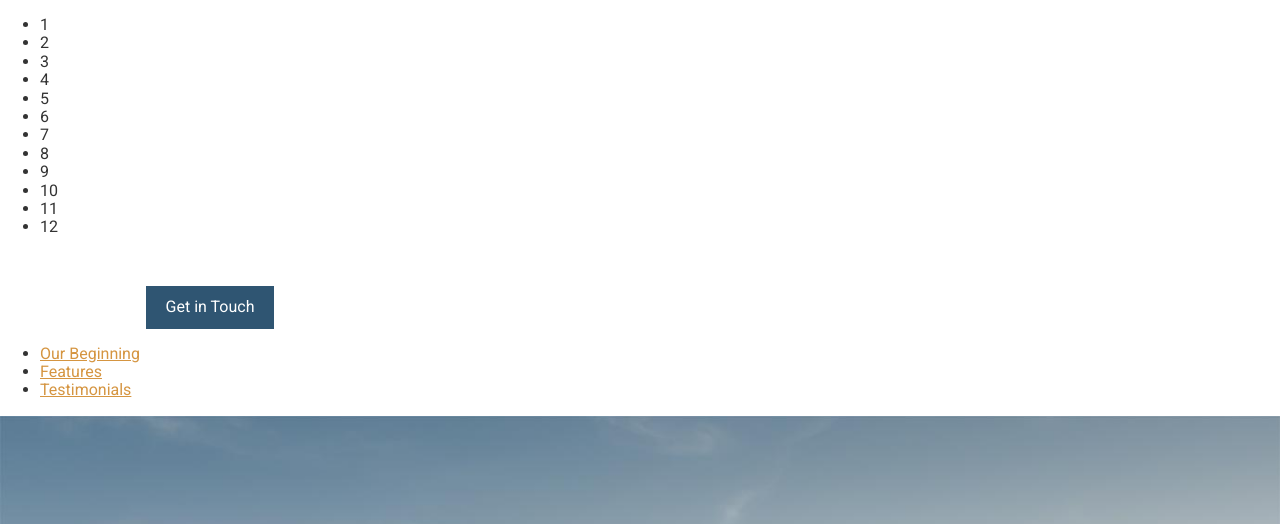
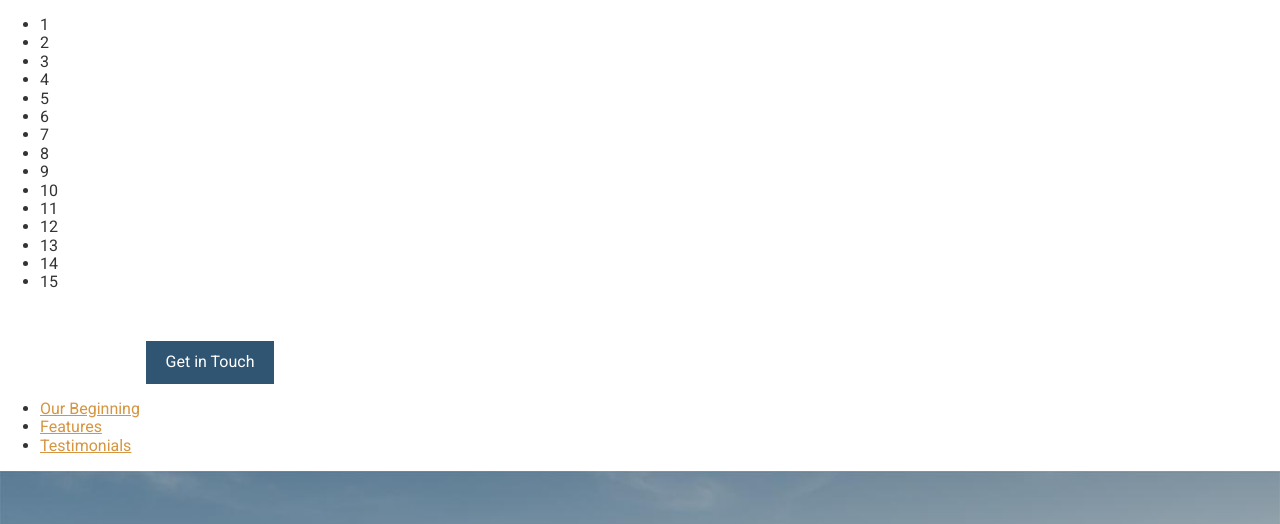
Before and after one commit to blade-demon/Travel-Website, a website: page app/index.html in a window 1280 px wide. Shown: the top 524 px of the page. Drawn offline with Linux system fonts and the light colour scheme.

Commit message:
Completed the count to 15

```diff
--- a/app/index.html
+++ b/app/index.html
@@ -21,6 +21,8 @@
   <li>5</li><li>6</li><li>7</li><li>8</li>
   <li>9</li><li>10</li>
   <li>11</li><li>12</li>
+  <li>13</li><li>14</li>
+  <li>15</li>
 </ul>
 <header>
   <img src="assets/images/icons/clear-view-escapes.svg">
```
